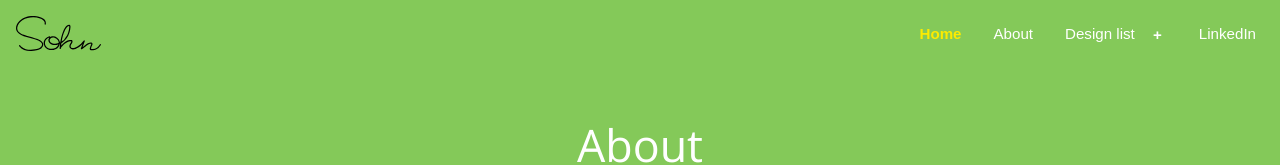
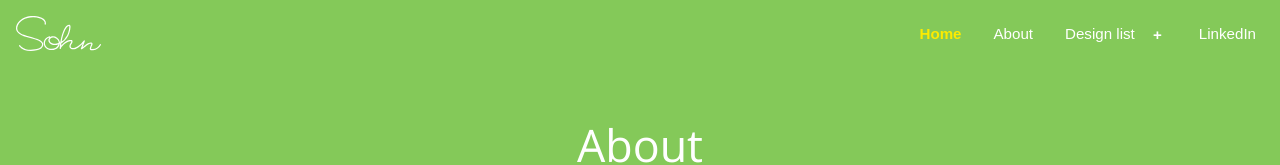
Before and after one commit to elinasohn/elinasohn.github.io, a plain HTML site: page about.html in a window 1280 px wide. Shown: the top 165 px of the page. Drawn offline with nearby package versions, Linux system fonts and the light colour scheme; a web font is replaced by a local one.

Commit message:
white svg

```diff
--- a/about.html
+++ b/about.html
@@ -18,7 +18,7 @@
 
     <header class="masthead">
         <div class="site-branding">
-        <a href="index.html"><img class="site-title" src="Images/sohn.svg" alt="The logo of my last name that I draw"></a>
+        <a href="index.html"><img class="site-title" src="Images/sohn-white.svg" alt="The logo of my last name that I draw"></a>
         </div><!-- .site-title -->
         <nav id="site-navigation" class="main-navigation">
             <!-- Mobile menu toggle button -->
```
Also changed, not shown: intro-exp.html (+1 -1 lines), intro-gal.html (+1 -1 lines), intro-kids.html (+1 -1 lines), Images/sohn-white.svg (added).
